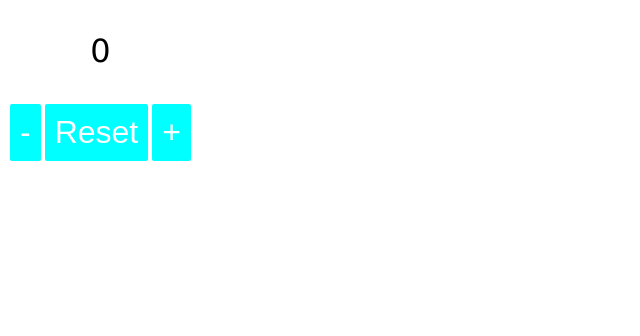
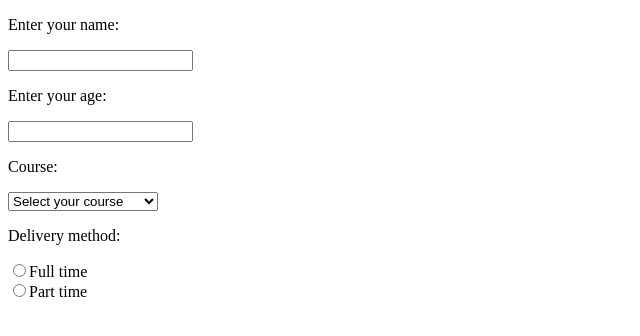
Before and after one commit to rithik-perera/ReactLearningProject, a React (Vite) app in the folder my-react-app/: page / in a window 1280 px wide. Shown: the top 336 px of the page, without its empty margins (0-640 px from the left). Built offline with nearby package versions, Linux system fonts and the light colour scheme.

Commit message:
added the on change event handler

```diff
--- a/my-react-app/src/App.jsx
+++ b/my-react-app/src/App.jsx
@@ -5,6 +5,7 @@ import Sticker from "./Sticker/Sticker.jsx";
 import UserGreetings from "./UserGreetings.jsx";
 // import MyComponent from "./MyComponent.jsx";
 import Counter from "./Counter.jsx";
+import ChangeEventHandler from "./ChangeEventHandler.jsx";
 
 
 function App() {
@@ -41,7 +42,8 @@ function App() {
 
   return(
     // <MyComponent />
-    <Counter />
+    // <Counter />
+    <ChangeEventHandler />
   );
 
 
--- /dev/null
+++ b/my-react-app/src/ChangeEventHandler.jsx
@@ -0,0 +1,70 @@
+import React, {useState} from "react";
+
+function ChangeEventHandler(){
+
+    const [name, setName] = useState('');
+
+    const [age, setAge] = useState();
+    const [course, setCourse] = useState('');
+    const [deliveryMethod, setDeliveryMethod] = useState('');
+
+
+    const changeAgeEventHandler = (event)=>{
+        setAge(event.target.value);
+    }
+
+    const handleNameChange = (event)=>{
+        setName(event.target.value);
+    }
+
+    const handleCourseChange = (event)=>{
+        setCourse(event.target.value);
+    }
+
+    const handleDeliveryMethodChange = (event)=>{
+        setDeliveryMethod(event.target.value);
+    }
+    return(
+        <>
+            <p>Enter your name: {name}</p>
+            <input type="text" name="name" onChange={handleNameChange}/>
+
+            <p>Enter your age: {age}</p>
+            <input type="number" name="number" onChange={changeAgeEventHandler} />
+            <p>Course: {course}</p>
+
+            <select name="course" onChange={handleCourseChange}>
+                <option value="">Select your course</option>
+                <option value="Software Engineering">Software Engineering</option>
+                <option value="Computer Science">Computer Science</option>
+            </select>
+
+            <p>Delivery method: {deliveryMethod}</p>
+            <label>
+                <input
+                    type="radio"
+                    name="deliveryMethod"
+                    value= 'Full time'
+                    checked = {deliveryMethod === 'Full time' }
+                    onChange={handleDeliveryMethodChange}
+                    />
+                Full time
+            </label>
+            <br />
+            <label >
+                <input
+                     type="radio"
+                     name="deliveryMethod"
+                     value='Part time'
+                     checked = {deliveryMethod === 'Part time'}
+                     onChange={handleDeliveryMethodChange}
+                     />
+                Part time
+            </label>
+
+        </>
+    );
+
+}
+
+export default ChangeEventHandler;
```
